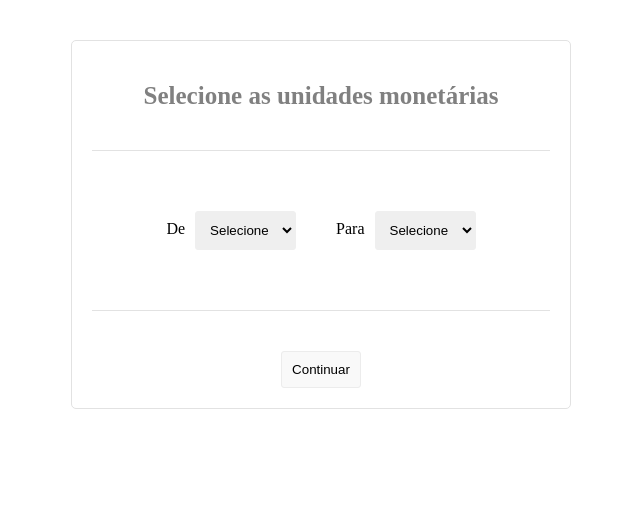
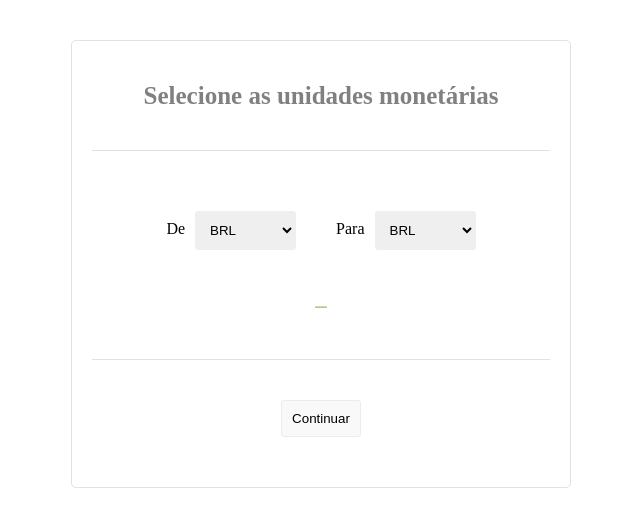
Before and after one commit to matheusunitt/reactjs-currency-converter, a React (Create React App) app: page / in a window 1280 px wide. Shown: the top 524 px of the page, without its empty margins (319-959 px from the left). Built offline with nearby package versions, Linux system fonts and the light colour scheme.

Commit message:
Correção na parte do router

```diff
--- a/package.json
+++ b/package.json
@@ -3,8 +3,11 @@
   "version": "0.1.0",
   "private": true,
   "dependencies": {
+    "history": "^4.9.0",
     "react": "^16.8.6",
     "react-dom": "^16.8.6",
+    "react-router": "^5.0.0",
+    "react-router-dom": "^5.0.0",
     "react-scripts": "3.0.1"
   },
   "scripts": {
--- a/public/index.html
+++ b/public/index.html
@@ -4,9 +4,7 @@
     <meta charset="utf-8" />
     <link rel="shortcut icon" href="%PUBLIC_URL%/favicon.ico" />
     <meta name="viewport" content="width=device-width, initial-scale=1" />
-    <meta name="theme-color" content="#000000" />
 
-    <link rel="manifest" href="%PUBLIC_URL%/manifest.json" />
     <title>React App</title>
   </head>
 
--- a/src/App.css
+++ /dev/null
@@ -1,8 +0,0 @@
-body {
-  background-color:#fff;
-  font-family:Montserrat;
-}
-
-.app {
-  text-align:center;
-}
--- a/src/App.js
+++ b/src/App.js
@@ -1,14 +1,23 @@
-import React from 'react';
-import './App.css';
+import React, { Component } from 'react';
+import './Theme.css';
 
-import SelecionarMoeda from './components/SelecionarMoeda';
+import { BrowserRouter, Route, Switch } from 'react-router-dom';
+import SelecionarMoeda from './components/SelecionarMoeda'
+import Conversor from './components/Conversor'
+import PaginaDesconhecida from './components/404'
 
-function App() {
-  return (
-    <div className="app">
-      <SelecionarMoeda />
-    </div>
-  );
+class App extends Component {
+  render() {
+    return (
+      <BrowserRouter>
+        <Switch>
+          <Route exact path='/' component={SelecionarMoeda} />
+          <Route path='/conversor' component={Conversor} />
+          <Route component={PaginaDesconhecida} /> { /* Caso o path não exista */ }
+        </Switch>
+      </BrowserRouter>
+    );
+  }
 }
 
 export default App;
--- /dev/null
+++ b/src/Theme.css
@@ -0,0 +1,89 @@
+body {
+  background-color:#fff;
+  font-family:Montserrat;
+}
+
+.app {
+  width:500px;
+  height:auto;
+  border:1px solid #e2e2e2;
+  border-radius:5px;
+  padding:20px;
+  box-sizing:border-box;
+  margin:40px auto;
+  text-align:center;
+}
+
+.app h2 {
+  font-size:25px;
+  color:gray;
+}
+
+.app p {
+  color:#aace7c;
+  font-weight:bold;
+  font-size:23px;
+}
+
+.errlbl {
+  color:#ce7f7c !important;
+}
+
+.app hr {
+  margin:40px 0;
+  border:0;
+  background-color:#e2e2e2;
+  height:1px;
+}
+
+.app a:link, .app a:hover, .app a:active, .app a:visited {
+  color:#97cce4;
+  display:block;
+  margin:0 0 30px 0;
+}
+
+.app label {
+  margin:20px;
+  display:inline-table;
+  justify-content:center;
+}
+
+.app select {
+  padding:10px;
+  box-sizing:border-box;
+  border-radius:3px;
+  outline:0;
+  border:1px solid #efefef;
+  margin-left:10px;
+  vertical-align:middle;
+}
+
+.app input[type='number'] {
+  padding:10px;
+  box-sizing:border-box;
+  border-radius:3px;
+  outline:0;
+  border:1px solid #efefef;
+}
+
+.app input[type='number']:focus {
+  border:1px solid #a7e3ff;
+  transition:ease-in .4s;
+}
+
+.app input[type='button'] {
+  padding:10px;
+  box-sizing:border-box;
+  border-radius:3px;
+  outline:0;
+  border:1px solid #ececec;
+  margin:0 10px;
+  background-color:#f9f9f9;
+  cursor:pointer;
+}
+
+.app input[type='button']:hover {
+  background-color:#f9f9f9;
+  border:1px solid #a7e3ff;
+  transition:ease-in .4s;
+}
--- /dev/null
+++ b/src/components/404.js
@@ -0,0 +1,19 @@
+import React, { Component } from 'react';
+import '../Theme.css';
+
+import { NavLink } from 'react-router-dom';
+
+class PaginaDesconhecida extends Component {
+    render() {
+        return (
+            <div className="app">
+               <p className="errlbl">A página especificada não existe!</p><hr/>
+               <NavLink to='/'>
+                    <input type="button" value="Voltar ao início"></input>
+                </NavLink>
+            </div>
+        );
+    }
+}
+
+export default PaginaDesconhecida;
--- a/src/components/Conversor.css
+++ /dev/null
@@ -1,79 +0,0 @@
-.conversor {
-    width:500px;
-    height:auto;
-    border:1px solid #e2e2e2;
-    border-radius:5px;
-    padding:20px;
-    box-sizing:border-box;
-    margin:40px auto;
-}
-
-.conversor h2 {
-    font-size:25px;
-    color:gray;
-}
-
-.conversor p {
-    color:#aace7c;
-    font-weight:bold;
-    font-size:23px;
-}
-
-.conversor hr {
-    margin:40px 0;
-    border:0;
-    background-color:#e2e2e2;
-    height:1px;
-}
-
-.conversor a:link, .conversor a:hover, .conversor a:active, .conversor a:visited {
-    color:#97cce4;
-    display:block;
-    margin:0 0 30px 0;
-}
-
-.conversor label {
-    margin:20px;
-    display:inline-table;
-    justify-content:center;
-}
-
-.conversor select {
-    padding:10px;
-    box-sizing:border-box;
-    border-radius:3px;
-    outline:0;
-    border:1px solid #efefef;
-    margin-left:10px;
-    vertical-align:middle;
-}
-
-.conversor input[type='number'] {
-    padding:10px;
-    box-sizing:border-box;
-    border-radius:3px;
-    outline:0;
-    border:1px solid #efefef;
-}
-
-.conversor input[type='number']:focus {
-    border:1px solid #a7e3ff;
-    transition:ease-in .4s;
-}
-
-.conversor input[type='button'] {
-    padding:10px;
-    box-sizing:border-box;
-    border-radius:3px;
-    outline:0;
-    border:1px solid #ececec;
-    margin:0 10px;
-    background-color:#f9f9f9;
-    cursor:pointer;
-}
-
-.conversor input[type='button']:hover {
-    background-color:#f9f9f9;
-    border:1px solid #a7e3ff;
-    transition:ease-in .4s;
-}
--- a/src/components/Conversor.js
+++ b/src/components/Conversor.js
@@ -1,5 +1,5 @@
-import React, {Component} from 'react';
-import './Conversor.css';
+import React, { Component } from 'react';
+import '../Theme.css';
 
 class Conversor extends Component {
 
@@ -12,8 +12,8 @@ class Conversor extends Component {
             unidadeMonetaria: '$',
         }
 
+        this.capturar_unidMonetaria = this.capturar_unidMonetaria.bind(this);
         this.converter = this.converter.bind(this);
-        this.capturar_unidMonetaria = this.capturar_unidMonetaria.bind(this);
     }
 
     capturar_unidMonetaria() {
@@ -45,7 +45,7 @@ class Conversor extends Component {
 
     render() {
         return (
-            <div className="conversor">
+            <div className="app">
                 { this.capturar_unidMonetaria() }
                 <h2>{ this.props.moedaA } para { this.props.moedaB }</h2>
                 <a href="javascript:void(0);">alterar unidades</a>
--- a/src/components/SelecionarMoeda.js
+++ b/src/components/SelecionarMoeda.js
@@ -1,6 +1,7 @@
-import React, {Component} from 'react';
-import './Conversor.css';
-import {Redirect} from 'react-router-dom';
+import React, { Component } from 'react';
+import '../Theme.css';
+
+import { NavLink } from 'react-router-dom';
 
 class SelecionarMoeda extends Component {
 
@@ -10,7 +11,6 @@ class SelecionarMoeda extends Component {
         this.state = {
             unidadeA: '',
             unidadeB: '',
-            paraConversao: false,
         }
 
         this.checarValores = this.checarValores.bind(this);
@@ -19,26 +19,28 @@ class SelecionarMoeda extends Component {
 
     checarValores() {
         if (this.state.unidadeA != '' && this.state.unidade != '') {
-            this.avancar();
+            if (this.state.unidadeA != this.state.unidadeB) {
+                this.avancar();
+            } else {
+                // valores iguais!
+            }
+        } else {
+            // uma ou mais opções não selecionados!
         }
     }
 
     avancar() {
-        this.setState(() => ({ paraConversao: true }))
+        // redireciona para a outra página
     }
 
     render() {
-        if (this.state.paraConversao === true) {
-            this.props.history.push('/converter');
-        }
-
         return (
-            <div className="conversor">
+            <div className="app">
                 <h2>Selecione as unidades monetárias</h2><hr/>
 
                 <label>De
                     <select onChange={ (event) => { this.setState({ unidadeA: event.target.value }) } }>
-                        <option disabled selected>Selecione</option>
+                        <option disabled defaultValue>Selecione</option>
                         <option>BRL</option>
                         <option>CAD</option>
                         <option>USD</option>
@@ -47,14 +49,16 @@ class SelecionarMoeda extends Component {
 
                 <label>Para
                     <select onChange={ (event) => { this.setState({ unidadeB: event.target.value }) } }>
-                        <option disabled selected>Selecione</option>
+                        <option disabled defaultValue>Selecione</option>
                         <option>BRL</option>
                         <option>CAD</option>
                         <option>USD</option>
                     </select>
                 </label>
-                <p>{ this.state.unidadeA } { this.state.unidadeB }</p>
-                <hr/><input type="button" value="Continuar" onClick={ this.checarValores }></input>
+                <p>{ this.state.unidadeA } – { this.state.unidadeB }</p><hr/>
+                <NavLink to='/convesor'>
+                    <input type="button" value="Continuar" onClick={ this.checarValores }></input>
+                </NavLink>
             </div>
         );
     }
--- a/src/index.css
+++ /dev/null
@@ -1,10 +0,0 @@
-body {
-	background-color: #e2e2e2;
-	margin: 0 auto;
-}
-
-p {
-	font-size: 40px;
-	color: gray;
-	text-align: center;
-}
--- a/src/index.js
+++ b/src/index.js
@@ -1,7 +1,6 @@
 import React from 'react';
 import ReactDOM from 'react-dom';
 
-import './index.css';
 import App from './App';
 
 ReactDOM.render(<App />, document.getElementById('root'));
```
Also changed, not shown: public/manifest.json (deleted), 1 other file (tests, documents, lock files or other folders).
